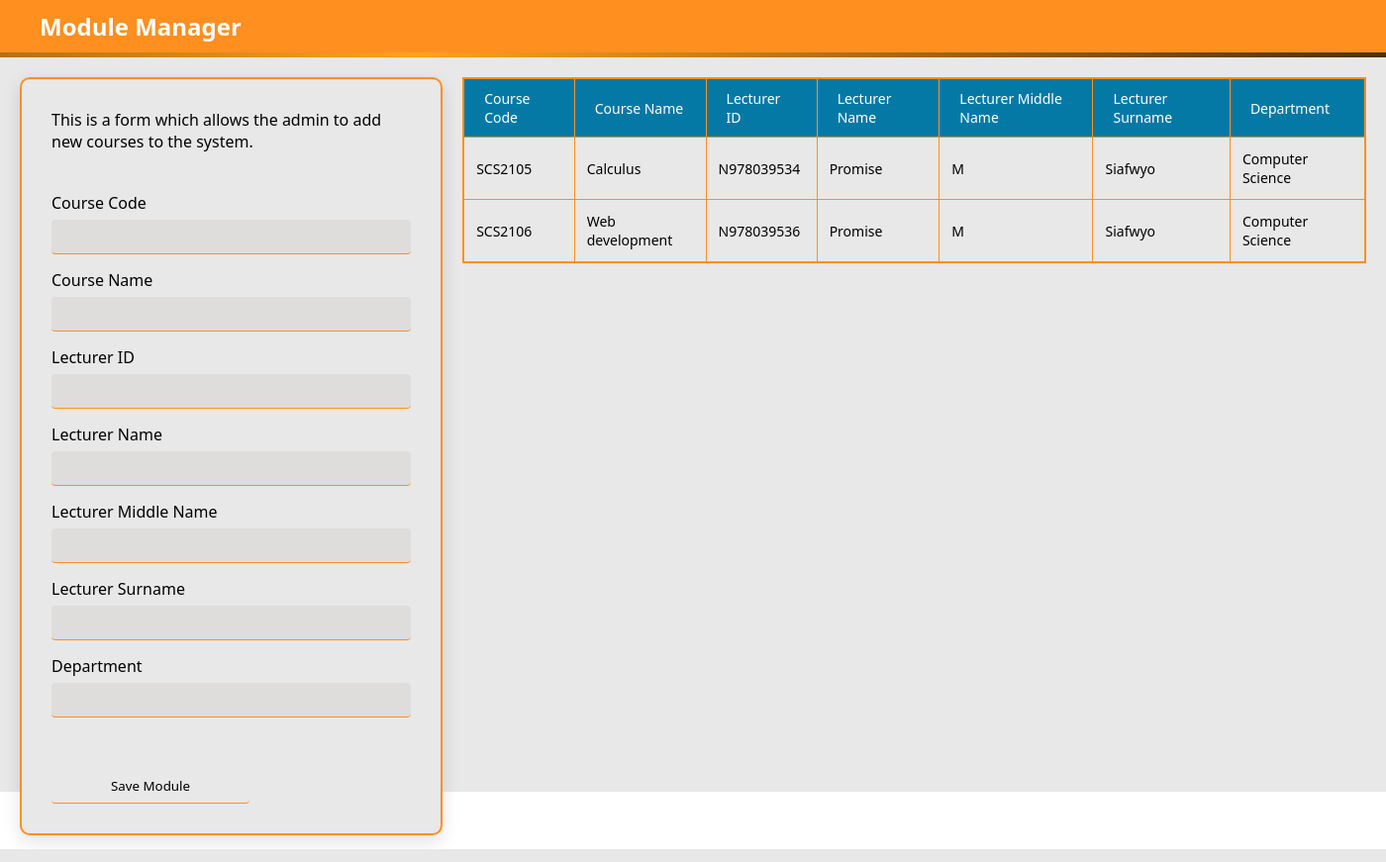
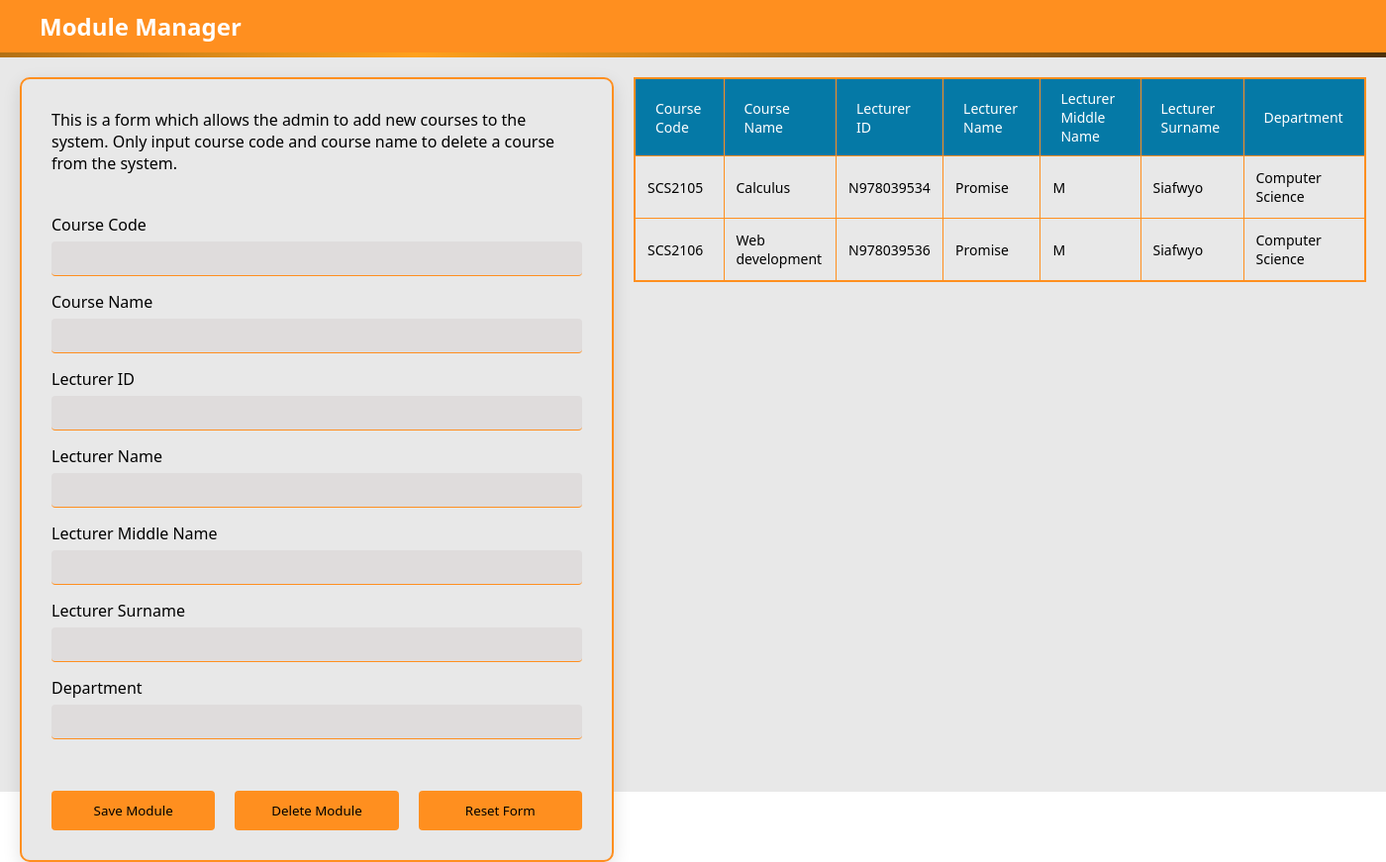
Before and after one commit to Primegotit/php-nust-portal, a PHP site: page /Module-Manager.php in a window 1400 px wide. Shown: the whole page at 99% size. Run offline with PHP 8.4, Linux system fonts and the light colour scheme; data comes from the database, SQL or seed files in the repository.

Commit message:
really fixing teh code

```diff
--- a/Module-Manager.php
+++ b/Module-Manager.php
@@ -35,7 +35,47 @@
 
             echo "<script>alert('Module saved successfully!');</script>";
         }
+if(isset($_POST['btn-delete-module'])) {
 
+    $course_code = trim($_POST['course_code'] ?? '');
+    $course_name = trim($_POST['course_name'] ?? '');
+
+    // Create table name
+    $table_name = strtolower($course_code . '_' . $course_name);
+
+    // Replace spaces with underscores
+    $table_name = str_replace(' ', '_', $table_name);
+
+    // Delete module record
+    $sql = "DELETE FROM tblmodules
+            WHERE course_code='$course_code'
+            AND course_name='$course_name'";
+
+    if(mysqli_query($conn, $sql)) {
+
+        // Drop table
+        $sql_drop_table = "DROP TABLE IF EXISTS `$table_name`";
+
+        if(mysqli_query($conn, $sql_drop_table)) {
+
+            echo "<script>alert('Module deleted successfully!');</script>";
+
+        } else {
+
+            echo mysqli_error($conn);
+        }
+
+    } else {
+
+        echo mysqli_error($conn);
+    }
+}
+
+
+if(isset($_POST['btn-reset'])) {
+       header("Location: " . $_SERVER['PHP_SELF']);
+        exit();
+}
 ?>
 
 <!DOCTYPE html>
@@ -69,6 +109,7 @@
 
             <p>
                 This is a form which allows the admin to add new courses to the system.
+                Only input course code and course name to delete a course from the system.
             </p>
 
             <form method="POST" >
@@ -109,8 +150,14 @@
                 </span>
 
                 <br>
+                <div id="btn-container">
+                    <button type="submit" name="btn-save-module">Save Module</button>
+                    <button type="submit" name="btn-delete-module">Delete Module</button>
+                    <button type="submit" name="btn-reset">Reset Form</button>
 
-                <button type="submit" name="btn-save-module">Save Module</button>
+
+                </div>
+
 
             </form>
 
--- a/Module-manager.css
+++ b/Module-manager.css
@@ -77,6 +77,26 @@
     width: 100%;
 }
 
+#btn-container{
+    display: flex;
+    flex-direction: row;
+    gap: 20px;
+}
+
+#btn-container button{
+    background: var(--primary-color);
+    width: 200px;
+    height: 40px;
+    display: flex;
+    justify-content: center;
+    align-items: center;
+    gap:10px;
+    border: none;
+    cursor: pointer;
+    transition: all 0.3s;
+    font-weight: 500;
+}
+
 
 @media (max-width: 768px) {
 
```
Also changed, not shown: Admin-Form.php (+100 -18 lines), Lecturer-Form.php (+21 -11 lines).
